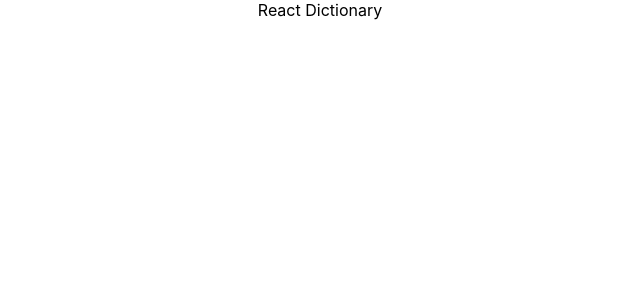
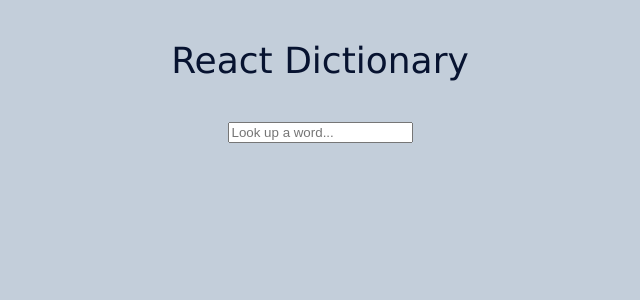
Before and after one commit to tania-garcia-gallego/dictionary-react, a React (Create React App) app: page / in a window 1280 px wide. Shown: the top 300 px of the page, without its empty margins (320-960 px from the left). Built offline with nearby package versions, Linux system fonts and the light colour scheme; the HTML template or start-up script is replaced by a standard one.

Commit message:
Search engine

```diff
--- a/src/App.css
+++ b/src/App.css
@@ -1,3 +1,12 @@
 .App {
   text-align: center;
 }
+
+header {
+  margin: auto;
+  padding: 40px;
+  font-size: 36px;
+  font-family: "Lucida Sans", "Lucida Sans Regular", "Lucida Grande",
+    "Lucida Sans Unicode", Geneva, Verdana, sans-serif;
+  color: #071330;
+}
--- a/src/App.js
+++ b/src/App.js
@@ -1,13 +1,16 @@
 
 import './App.css';
+import DictionarySearch from "./DictionarySearch.js";
+
+//https://www.canva.com/colors/color-palettes/mountain-haze/
 
 function App() {
   return (
     <div className="App">
       <header className="App-header">
        React Dictionary
-
       </header>
+      <DictionarySearch />
     </div>
   );
 }
--- /dev/null
+++ b/src/DictionarySearch.js
@@ -0,0 +1,24 @@
+import React, { useState } from "react";
+import "./DictionarySearch.css";
+
+export default function DictionarySearch() {
+    let [word , setWord] = useState("");
+
+    function Search(event){
+        event.preventDefault();
+        alert ( `Searching for ${word} definition`);
+    }
+
+    function HandleWord(event) {
+        setWord(event.target.value);
+    }
+
+
+    return (<div>
+        <form onSubmit={Search}>
+            <input type="search" placeholder="Look up a word..." onChange={HandleWord}></input>
+
+
+        </form>
+    </div>)
+}
--- a/src/index.css
+++ b/src/index.css
@@ -1,13 +1,14 @@
 body {
   margin: 0;
-  font-family: -apple-system, BlinkMacSystemFont, 'Segoe UI', 'Roboto', 'Oxygen',
-    'Ubuntu', 'Cantarell', 'Fira Sans', 'Droid Sans', 'Helvetica Neue',
+  font-family: -apple-system, BlinkMacSystemFont, "Segoe UI", "Roboto", "Oxygen",
+    "Ubuntu", "Cantarell", "Fira Sans", "Droid Sans", "Helvetica Neue",
     sans-serif;
   -webkit-font-smoothing: antialiased;
   -moz-osx-font-smoothing: grayscale;
+  background-color: #c3ceda;
 }
 
 code {
-  font-family: source-code-pro, Menlo, Monaco, Consolas, 'Courier New',
+  font-family: source-code-pro, Menlo, Monaco, Consolas, "Courier New",
     monospace;
 }
```
Also changed, not shown: src/DictionarySearch.css (added).
